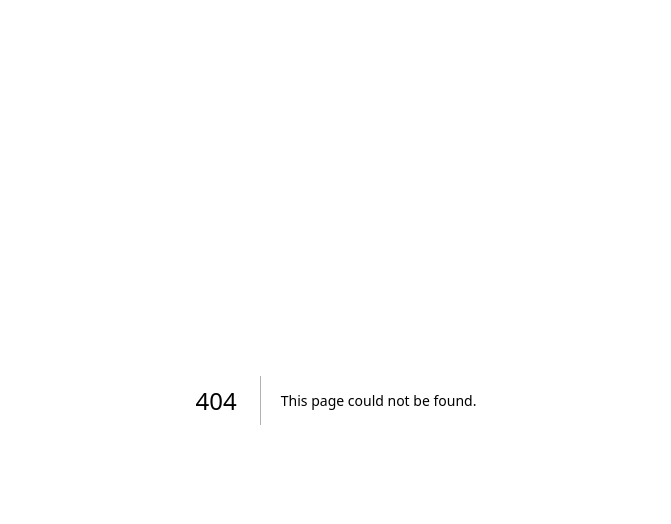
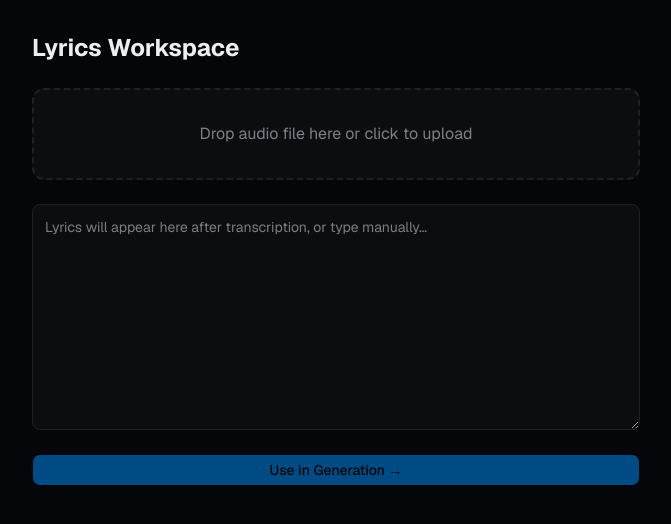
Before and after one commit to jpchauvel/audiomorph-studio, a Next.js app in the folder apps/renderer/: page /lyrics in a window 1280 px wide. Before the commit this address had no page. Shown: the top 524 px of the page, without its empty margins (304-975 px from the left). Built offline with nearby package versions, Linux system fonts and the light colour scheme.

Commit message:
feat(renderer): lyrics workspace with transcription

```diff
--- /dev/null
+++ b/apps/renderer/app/lyrics/page.tsx
@@ -0,0 +1,161 @@
+'use client'
+import { useState, useRef } from 'react'
+import { useRouter } from 'next/navigation'
+import { toast } from 'sonner'
+import { Button } from '@/components/ui/button'
+import { useGenerationStore } from '@/lib/stores/generation'
+
+const API_BASE = () => (typeof window !== 'undefined' && (window as any).__AUDIOMORPH_API_BASE__) || 'http://localhost:8000'
+const TOKEN = () => (typeof window !== 'undefined' && (window as any).__AUDIOMORPH_TOKEN__) || ''
+const headers = () => ({ 'X-Audiomorph-Token': TOKEN() })
+
+type Segment = { start: number; end: number; text: string }
+
+export default function LyricsPage() {
+  const router = useRouter()
+  const { setLyricsDraft } = useGenerationStore()
+  const [lyrics, setLyrics] = useState('')
+  const [segments, setSegments] = useState<Segment[]>([])
+  const [jobId, setJobId] = useState<string | null>(null)
+  const [transcribing, setTranscribing] = useState(false)
+  const [dragOver, setDragOver] = useState(false)
+  const esRef = useRef<EventSource | null>(null)
+
+  const fileInputRef = useRef<HTMLInputElement>(null)
+
+  const transcribe = async (file: File) => {
+    setTranscribing(true)
+    setSegments([])
+    try {
+      const form = new FormData()
+      form.append('file', file)
+      const res = await fetch(`${API_BASE()}/lyrics/transcribe`, {
+        method: 'POST',
+        headers: headers(),
+        body: form,
+      })
+      if (!res.ok) { toast.error('Transcription failed'); setTranscribing(false); return }
+      const { job_id } = await res.json()
+      setJobId(job_id)
+
+      const es = new EventSource(`${API_BASE()}/lyrics/jobs/${job_id}/events`)
+      esRef.current = es
+      es.addEventListener('progress', (e) => {
+        const d = JSON.parse(e.data)
+        if (d.segments) setSegments(d.segments)
+      })
+      es.addEventListener('done', (e) => {
+        const d = JSON.parse(e.data)
+        const text = d.segments?.map((s: Segment) => s.text).join('\n') ?? ''
+        setLyrics(text)
+        setSegments(d.segments ?? [])
+        setTranscribing(false)
+        es.close()
+      })
+      es.addEventListener('error', (e: any) => {
+        const msg = e.data ? JSON.parse(e.data).message : 'Transcription error'
+        toast.error(msg)
+        setTranscribing(false)
+        es.close()
+      })
+    } catch {
+      toast.error('Failed to start transcription')
+      setTranscribing(false)
+    }
+  }
+
+  const cancel = async () => {
+    if (!jobId) return
+    esRef.current?.close()
+    await fetch(`${API_BASE()}/lyrics/jobs/${jobId}`, { method: 'DELETE', headers: headers() }).catch(() => {})
+    setTranscribing(false)
+    setJobId(null)
+  }
+
+  const useInGeneration = () => {
+    setLyricsDraft(lyrics)
+    router.push('/')
+  }
+
+  const onDrop = (e: React.DragEvent) => {
+    e.preventDefault()
+    setDragOver(false)
+    const file = e.dataTransfer.files[0]
+    if (file) transcribe(file)
+  }
+
+  const fmt = (ms: number) => {
+    const s = Math.floor(ms / 1000)
+    return `${Math.floor(s / 60)}:${String(s % 60).padStart(2, '0')}`
+  }
+
+  return (
+    <div className="max-w-2xl mx-auto p-8 flex flex-col gap-6" data-testid="lyrics-workspace">
+      <h1 className="text-2xl font-bold" style={{ color: 'var(--color-text)' }}>Lyrics Workspace</h1>
+
+      <input
+        type="file"
+        accept="audio/*"
+        className="hidden"
+        ref={fileInputRef}
+        onChange={(e) => {
+          const f = e.target.files?.[0];
+          if (f) transcribe(f);
+          if (fileInputRef.current) fileInputRef.current.value = '';
+        }}
+      />
+
+      <div
+        onDragOver={(e) => { e.preventDefault(); setDragOver(true) }}
+        onDragLeave={() => setDragOver(false)}
+        onDrop={onDrop}
+        onClick={() => fileInputRef.current?.click()}
+        data-testid="drop-zone"
+        className="rounded-xl p-8 text-center cursor-pointer transition-colors"
+        style={{
+          border: `2px dashed ${dragOver ? 'var(--color-primary)' : 'var(--color-border)'}`,
+          background: dragOver ? 'var(--color-surface-3)' : 'var(--color-surface-2)',
+          color: 'var(--color-text-muted)',
+        }}
+      >
+        {transcribing ? '⏳ Transcribing…' : 'Drop audio file here or click to upload'}
+      </div>
+
+      {transcribing && (
+        <Button variant="outline" onClick={cancel} data-testid="cancel-transcription-btn">
+          Cancel transcription
+        </Button>
+      )}
+
+      {segments.length > 0 && (
+        <div className="flex flex-col gap-1 max-h-48 overflow-y-auto rounded-lg p-3" style={{ background: 'var(--color-surface-3)' }}>
+          {segments.map((seg, i) => (
+            <div key={i} className="flex gap-3 text-sm">
+              <span style={{ color: 'var(--color-text-muted)', minWidth: 80 }}>{fmt(seg.start)} – {fmt(seg.end)}</span>
+              <span style={{ color: 'var(--color-text)' }}>{seg.text}</span>
+            </div>
+          ))}
+        </div>
+      )}
+
+      <textarea
+        value={lyrics}
+        onChange={(e) => setLyrics(e.target.value)}
+        placeholder="Lyrics will appear here after transcription, or type manually…"
+        rows={10}
+        data-testid="lyrics-editor"
+        className="w-full rounded-lg p-3 text-sm resize-y"
+        style={{
+          background: 'var(--color-surface-2)',
+          border: '1px solid var(--color-border)',
+          color: 'var(--color-text)',
+          outline: 'none',
+        }}
+      />
+
+      <Button onClick={useInGeneration} disabled={!lyrics.trim()} data-testid="use-in-generation-btn">
+        Use in Generation →
+      </Button>
+    </div>
+  )
+}
```
Also changed, not shown: 1 other file (tests, documents, lock files or other folders).
